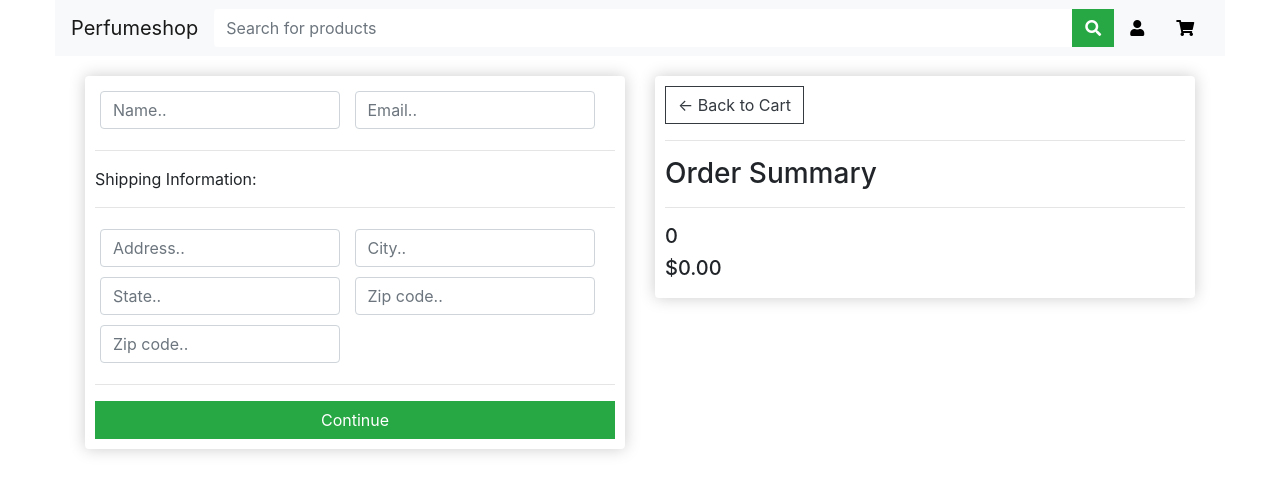
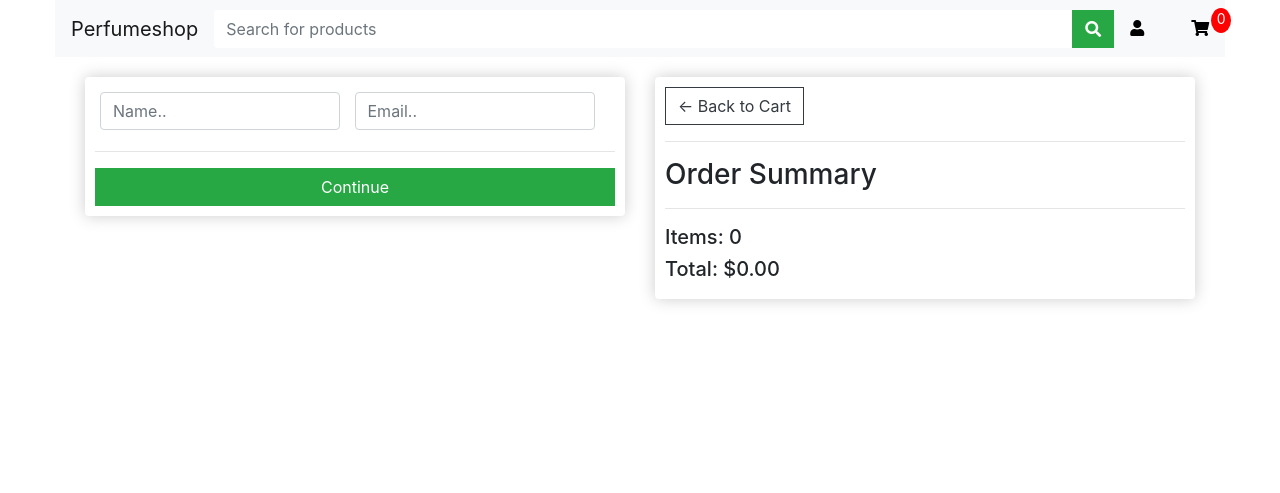
Before and after one commit to cynarski/Django-Perfume-shop, a Django app: page /checkout in a window 1280 px wide. Shown: the top 493 px of the page. Run offline with Django 5.2, Linux system fonts and the light colour scheme; some libraries are stand-ins or nearby versions.

Commit message:
finsih add to cart and filling data in forms

```diff
--- a/ecomsite/ecomsite/settings.py
+++ b/ecomsite/ecomsite/settings.py
@@ -41,6 +41,7 @@ INSTALLED_APPS = [
     'django.contrib.messages',
     'django.contrib.staticfiles',
 ]
+CSRF_COOKIE_HTTPONLY = False
 
 MIDDLEWARE = [
     'django.middleware.security.SecurityMiddleware',
--- a/ecomsite/ecomsite/urls.py
+++ b/ecomsite/ecomsite/urls.py
@@ -24,5 +24,7 @@ urlpatterns = [
     path('', views.index, name='index'),
     path('checkout', views.checkout, name='checkout'),
     path('cart', views.cart, name='cart'),
+    path('update_item/', views.update_item, name='update_item'),
+    path('process_order/', views.processOrder, name="process_order"),
     path('<int:id>/',views.detail, name='detail'),
 ]
--- a/ecomsite/perfumeshop/static/css/main.css
+++ b/ecomsite/perfumeshop/static/css/main.css
@@ -45,3 +45,26 @@
 .btn{
 	border-radius: 0;
 }
+
+#cart-total{
+	display: block;
+	text-align: center;
+	color:#fff;
+	background-color: red;
+	width: 20px;
+	height: 25px;
+	border-radius: 50%;
+	font-size: 14px;
+    margin-left: -21px;
+}
+
+#cart-icon{
+	width:25px;
+	display: inline-block;
+    margin-left: 10px;
+}
+
+.links {
+    display: flex;
+
+}
--- a/ecomsite/perfumeshop/static/js/custom.js
+++ b/ecomsite/perfumeshop/static/js/custom.js
@@ -1,7 +1,6 @@
 $(document).ready(function() {
 
     let cards = $('#perfume-container .row .card');
-    console.log(cards);
 
     let maxHeight = Math.max.apply(null, cards.map(function () {
         return $(this).height();
--- a/ecomsite/perfumeshop/templates/perfumeshop/checkout.html
+++ b/ecomsite/perfumeshop/templates/perfumeshop/checkout.html
@@ -48,6 +48,7 @@
         <br>
         <div class="box-element hidden" id="payment-info">
             <small>Paypal Options</small>
+            <button id="make-payment">Make payment</button>
         </div>
 
     </div>
@@ -66,10 +67,98 @@
                 <div style="flex:1"><p class="quantity">x{{item.quantity}}</p></div>
             </div>
             {% endfor %}
-				<h5>{{ order.get_cart_items }}</h5>
-				<h5>${{ order.get_cart_total|floatformat:2 }}</h5>
+            <h5>Items: {{ order.get_cart_items }}</h5>
+            <h5>Total: ${{ order.get_cart_total|floatformat:2 }}</h5>
         </div>
     </div>
 </div>
 
+
+<script type="text/javascript">
+    let shipping = '{{order.shipping}}'
+    var total = '{{order.get_cart_total}}'
+    console.log(total)
+    if (shipping === 'False'){
+        document.getElementById('shipping-info').innerHTML = ''
+    }
+
+    if (user !== 'AnonymousUser'){
+        document.getElementById('user-info').innerHTML = ''
+     }
+
+    if (shipping === 'False' && user !== 'AnonymousUser'){
+        //Hide entire form if user is logged in and shipping is false
+            document.getElementById('form-wrapper').classList.add("hidden");
+            //Show payment if logged in user wants to buy an item that does not require shipping
+            document.getElementById('payment-info').classList.remove("hidden");
+    }
+
+    let form = document.getElementById('form')
+    form.addEventListener('submit', function(e){
+        e.preventDefault()
+        console.log('Form Submitted...')
+        document.getElementById('form-button').classList.add("hidden");
+        document.getElementById('payment-info').classList.remove("hidden");
+    })
+
+    document.getElementById('make-payment').addEventListener('click', function(e){
+        submitFormData()
+    })
+
+
+    function submitFormData(){
+        console.log('Payment button clicked')
+
+        let userFormData = {
+            'name':null,
+            'email':null,
+            'total':total,
+        }
+
+        let shippingInfo = {
+            'address':null,
+            'city':null,
+            'state':null,
+            'zipcode':null,
+        }
+
+        if (shipping !== 'False'){
+            shippingInfo.address = form.address.value
+            shippingInfo.city = form.city.value
+            shippingInfo.state = form.state.value
+            shippingInfo.zipcode = form.zipcode.value
+        }
+
+        if (user === 'AnonymousUser'){
+            userFormData.name = form.name.value
+            userFormData.email = form.email.value
+        }
+
+        console.log('Shipping Info:', shippingInfo)
+        console.log('User Info:', userFormData)
+
+        let url = "/process_order/"
+        fetch(url, {
+            method:'POST',
+            headers:{
+                'Content-Type':'applicaiton/json',
+                'X-CSRFToken':csrftoken,
+            },
+            body:JSON.stringify({'form':userFormData, 'shipping':shippingInfo}),
+
+        })
+        .then((response) => response.json())
+        .then((data) => {
+            console.log('Success:', data);
+            alert('Transaction completed');
+
+            cart = {}
+            document.cookie ='cart=' + JSON.stringify(cart) + ";domain=;path=/"
+
+            window.location.href = '/'
+
+            })
+    }
+</script>
+
 {%  endblock content %}
--- a/ecomsite/perfumeshop/templates/perfumeshop/index.html
+++ b/ecomsite/perfumeshop/templates/perfumeshop/index.html
@@ -40,7 +40,8 @@
                         </div>
                         <div class="btn_style">
                             <a href="{{ perfume.id }}" class="btn btn-warning button">View</a>
-                            <button id="{{ perfume.id }}" class="btn atc btn-warning button">Add to cart</button>
+                            <button id="{{ perfume.id }}" class="btn atc btn-warning button update-cart" data-product="{{ perfume.id }}" data-action="add">Add to cart</button>
+
                         </div>
                     </div>
                 </div>
@@ -93,4 +94,5 @@
 
 {% block extra_js %}
 <script src="{% static 'js/custom.js' %}"></script>
+<script src="{% static 'js/cart.js' %}"></script>
 {% endblock %}
--- a/ecomsite/perfumeshop/templates/perfumeshop/main.html
+++ b/ecomsite/perfumeshop/templates/perfumeshop/main.html
@@ -7,6 +7,27 @@
     <link href="https://maxcdn.bootstrapcdn.com/bootstrap/4.5.2/css/bootstrap.min.css" rel="stylesheet">
     <link rel="stylesheet" href="https://cdnjs.cloudflare.com/ajax/libs/font-awesome/5.15.4/css/all.min.css">
     <link rel="stylesheet" href="{% static 'css/main.css' %}">
+
+    <script type="text/javascript">
+        let user = '{{request.user}}'
+
+		function getToken(name) {
+        let cookieValue = null;
+        if (document.cookie && document.cookie !== '') {
+            const cookies = document.cookie.split(';');
+            for (let i = 0; i < cookies.length; i++) {
+                const cookie = cookies[i].trim();
+                // Does this cookie string begin with the name we want?
+                if (cookie.substring(0, name.length + 1) === (name + '=')) {
+                    cookieValue = decodeURIComponent(cookie.substring(name.length + 1));
+                    break;
+                }
+            }
+        }
+        return cookieValue;
+    }
+    const csrftoken = getToken('csrftoken');
+    </script>
     {% block extra_css %}
     {% endblock %}
 </head>
@@ -29,14 +50,18 @@
                             </div>
                         </form>
 
-                         <a class="nav-link">
-                            <i class="fas fa-user"></i>
-                        </a>
+                        <div class="links">
+                             <a class="nav-link">
+                                <i class="fas fa-user"></i>
+                            </a>
+                             <a class="nav-link" href="{% url 'cart' %}">
+                                <i id="cart-icon" class="fas fa-shopping-cart">
 
-                         <a class="nav-link" href="{% url 'cart' %}">
-                            <i class="fas fa-shopping-cart"></i>
-                        </a>
+                                </i>
 
+                            </a>
+                            <p id="cart-total">{{ cartItems }}</p>
+                        </div>
                     </div>
                 </nav>
             </div>
--- a/ecomsite/perfumeshop/views.py
+++ b/ecomsite/perfumeshop/views.py
@@ -3,10 +3,23 @@ from django.shortcuts import render
 from django.db.models import Q
 from django.db import connection
 from django.http import JsonResponse
-from .models import Perfume, Order
+from django.views.decorators.csrf import csrf_exempt
+from .models import Perfume, Order, OrderItem, ShippingAddress
 import json
+import datetime
+
 
 def index(request):
+    if request.user.is_authenticated:
+        customer = request.user.customer
+        order, created = Order.objects.get_or_create(customer=customer, completed=False)
+        items = order.orderitem_set.all()
+        cartItems = order.get_cart_items
+    else:
+        items = []
+        order = {'get_cart_total': 0, 'get_cart_items': 0}
+        cartItems = order['get_cart_items']
+
     perfumes = Perfume.objects.all().order_by()
 
     # get brands
@@ -62,38 +75,106 @@ def index(request):
         'brands': selected_brand,
     }
 
-    return render(request, 'perfumeshop/index.html', {
+    context = {
         'perfumes': perfumes,
         'all_brands': all_brands,
         'filter_params': filter_params,
-    })
+        'cartItems': cartItems,
+        'user': request.user,  # Add this line
+    }
+    return render(request, 'perfumeshop/index.html', context)
+
+
 def detail(request, id):
-
     product_object = Perfume.objects.get(id=id)
     return render(request, 'perfumeshop/detail.html', {'product_object': product_object})
 
+
 def checkout(request):
+    if request.user.is_authenticated:
+        customer = request.user.customer
+        order, created = Order.objects.get_or_create(customer=customer, completed=False)
+        items = order.orderitem_set.all()
+        cartItems = order.get_cart_items
+    else:
+        items = []
+        order = {'get_cart_total': 0, 'get_cart_items': 0, 'shipping': False}
+        cartItems = order['get_cart_items']
+
+    context = {'items': items, 'order': order, 'cartItems': cartItems}
+    return render(request, 'perfumeshop/checkout.html', context)
+
+
+def cart(request):
+    if request.user.is_authenticated:
+
+        customer = request.user.customer
+        order, created = Order.objects.get_or_create(customer=customer, completed=False)
+        items = order.orderitem_set.all()
+        cartItems = order.get_cart_items
+    else:
+        items = []
+        order = {'get_cart_total': 0, 'get_cart_items': 0}
+        cartItems = order['get_cart_items']
+
+    context = {'items': items, 'order': order, 'cartItems': cartItems}
+    return render(request, 'perfumeshop/cart.html', context)
+
+
+@csrf_exempt
+def update_item(request):
+    data = json.loads(request.body)
+    productId = data['productId']
+    action = data['action']
+    print('Action:', action)
+    print('Product:', productId)
+
+    customer = request.user.customer
+    product = Product.objects.get(id=productId)
+    order, created = Order.objects.get_or_create(customer=customer, completed=False)
+
+    orderItem, created = OrderItem.objects.get_or_create(order=order, product=product)
+
+    if action == 'add':
+        orderItem.quantity = (orderItem.quantity + 1)
+    elif action == 'remove':
+        orderItem.quantity = (orderItem.quantity - 1)
+
+    orderItem.save()
+
+    if orderItem.quantity <= 0:
+        orderItem.delete()
+
+    return JsonResponse('Item was added', safe=False)
+
+
+@csrf_exempt
+def processOrder(request):
+    transaction_id = datetime.datetime.now().timestamp()
+    data = json.loads(request.body)
 
     if request.user.is_authenticated:
         customer = request.user.customer
         order, created = Order.objects.get_or_create(customer=customer, completed=False)
-        items = order.orderitem_set.all()
+        total = float(data['form']['total'])
+        order.transaction_id = transaction_id
+
+        if total == float(order.get_cart_total):
+            order.completed = True
+
+        order.save()
+
     else:
-        items = []
-        order = {'get_cart_total': 0, 'get_cart_items': 0}
+        customer, order = guestOrder(request, data)
 
-    context = {'items': items, 'order': order}
-    return render(request, 'perfumeshop/checkout.html', context)
+    if order.shipping:
+        ShippingAddress.objects.create(
+            customer=customer,
+            order=order,
+            address=data['shipping']['address'],
+            city=data['shipping']['city'],
+            state=data['shipping']['state'],
+            zipcode=data['shipping']['zipcode'],
+        )
 
-def cart(request):
-
-    if request.user.is_authenticated:
-        customer = request.user.customer
-        order, created = Order.objects.get_or_create(customer=customer, completed=False)
-        items = order.orderitem_set.all()
-    else:
-        items = []
-        order = {'get_cart_total': 0, 'get_cart_items': 0}
-
-    context = {'items': items, 'order': order}
-    return render(request, 'perfumeshop/cart.html', context)
+    return JsonResponse('Payment submitted..', safe=False)
```
Also changed, not shown: ecomsite/perfumeshop/models.py (+13 -0 lines), ecomsite/perfumeshop/static/css/detail.css (deleted, +0 -74 lines), ecomsite/perfumeshop/static/js/cart.js (added, +44 -0 lines), ecomsite/perfumeshop/templates/perfumeshop/cart.html (+13 -18 lines), ecomsite/db.sqlite3, ecomsite/perfumeshop/migrations/0004_perfume_digital.py (added). Lines whose indentation alone changed are shown as unchanged.
